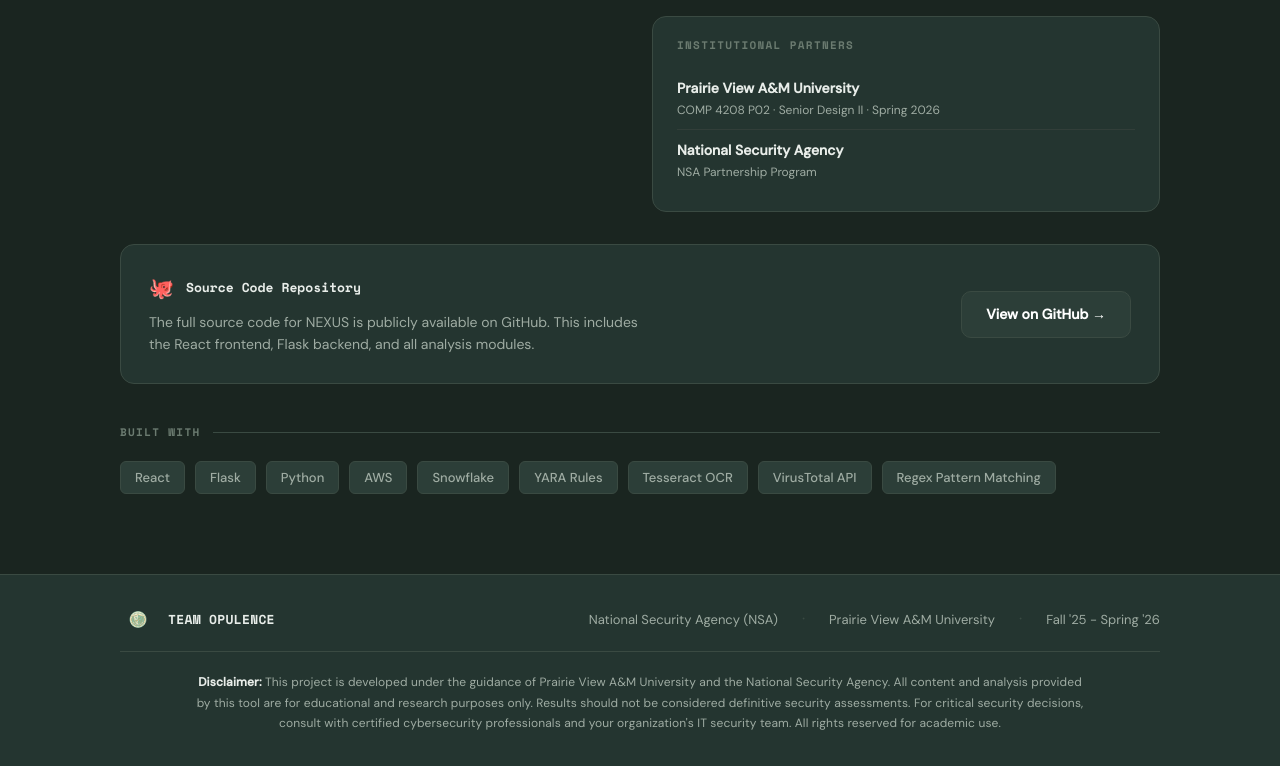
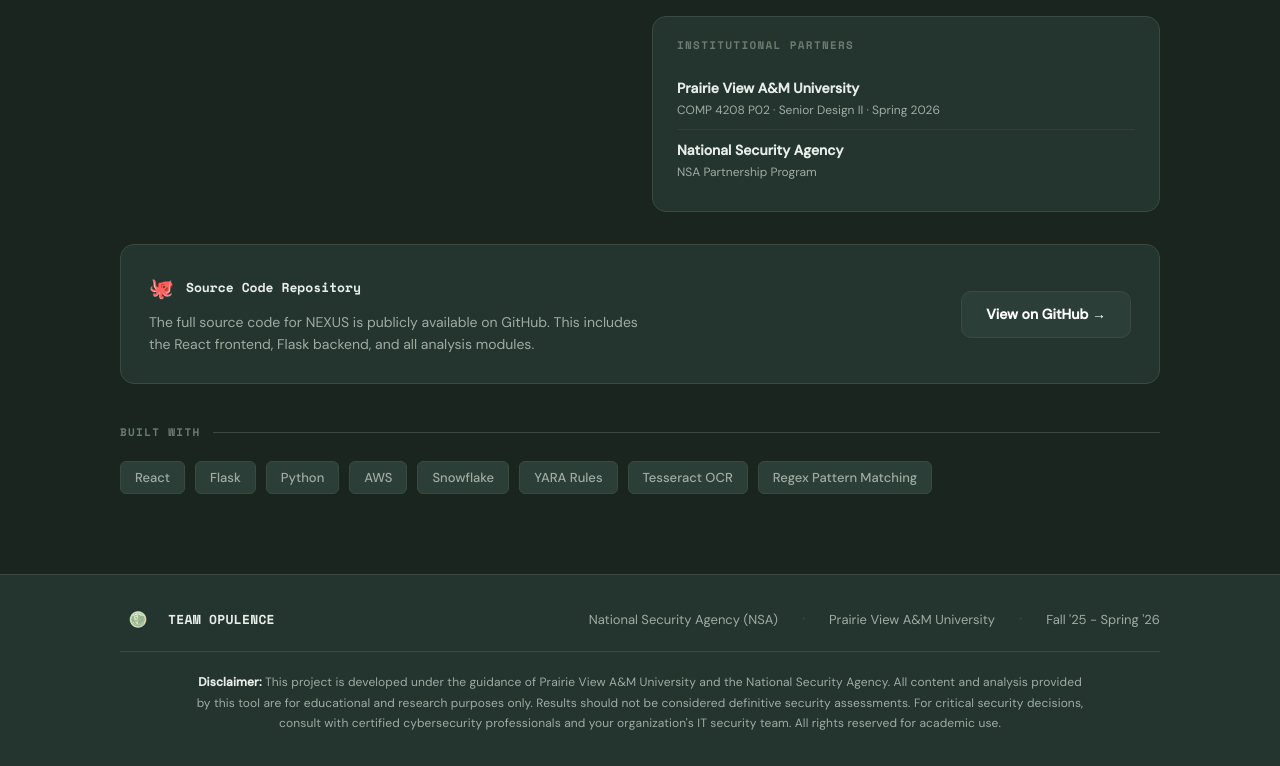
Before and after one commit to Karri53/malicious-file-analyzer, a React (Create React App) app in the folder frontend/frontend-app/: page /references in a window 1280 px wide. Shown: the part 822-1588 px from the top of the page. Built offline with nearby package versions, Linux system fonts and the light colour scheme; no server answers.

Commit message:
Minor design touch ups

```diff
--- a/frontend/frontend-app/src/pages/References.jsx
+++ b/frontend/frontend-app/src/pages/References.jsx
@@ -159,7 +159,7 @@
             <div style={{ flex: 1, height: '1px', background: border }} />
           </div>
           <div style={{ display: 'flex', flexWrap: 'wrap', gap: '10px' }}>
-            {['React', 'Flask', 'Python', 'AWS', 'Snowflake', 'YARA Rules', 'Tesseract OCR', 'VirusTotal API', 'Regex Pattern Matching'].map(tech => (
+            {['React', 'Flask', 'Python', 'AWS', 'Snowflake', 'YARA Rules', 'Tesseract OCR', 'Regex Pattern Matching'].map(tech => (
               <span key={tech} style={{ fontFamily: 'DM Sans', fontSize: '13px', fontWeight: '500', color: textMuted, background: surface2, border: `1px solid ${border}`, borderRadius: '6px', padding: '6px 14px' }}>
                 {tech}
               </span>
```
